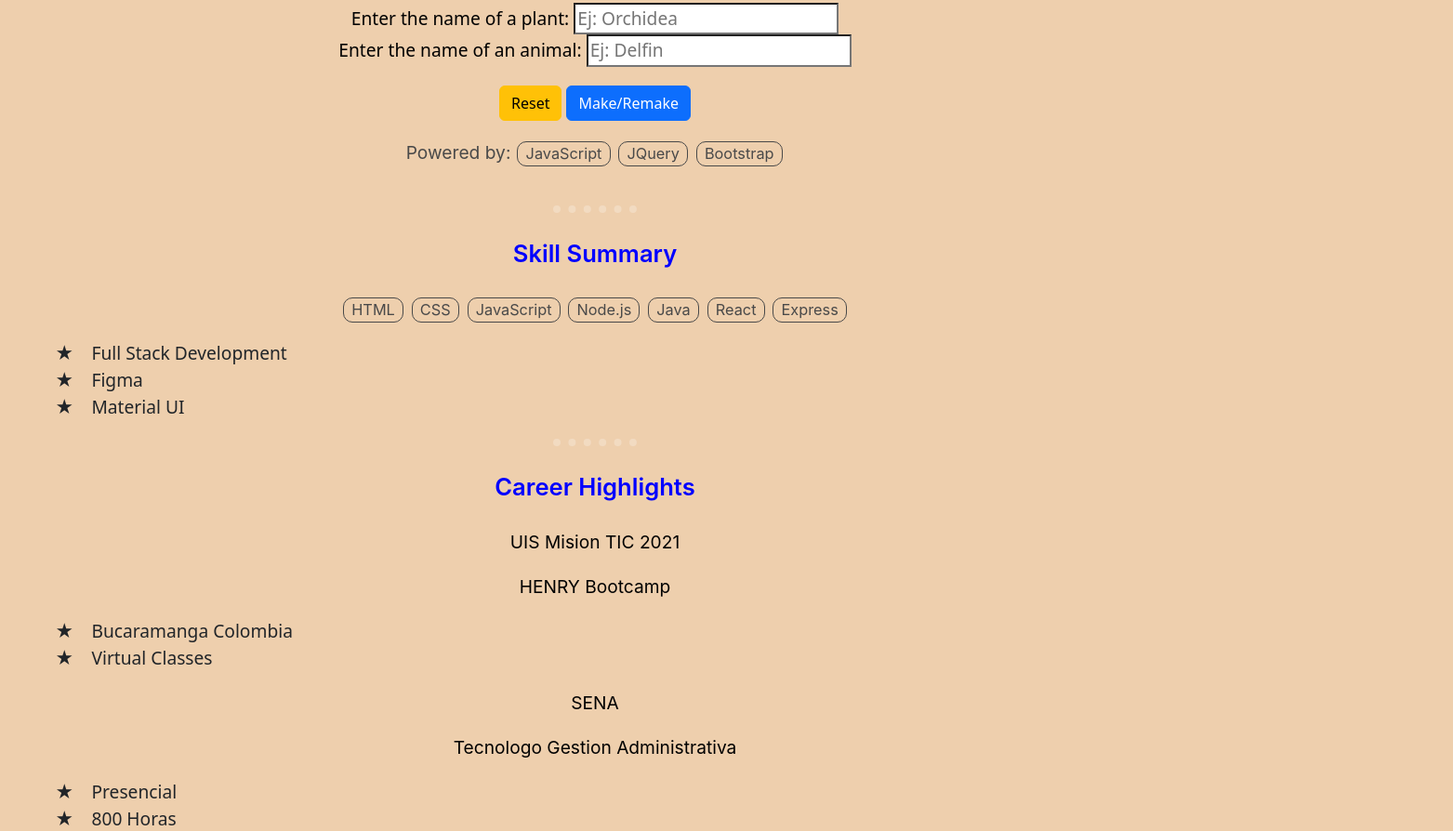
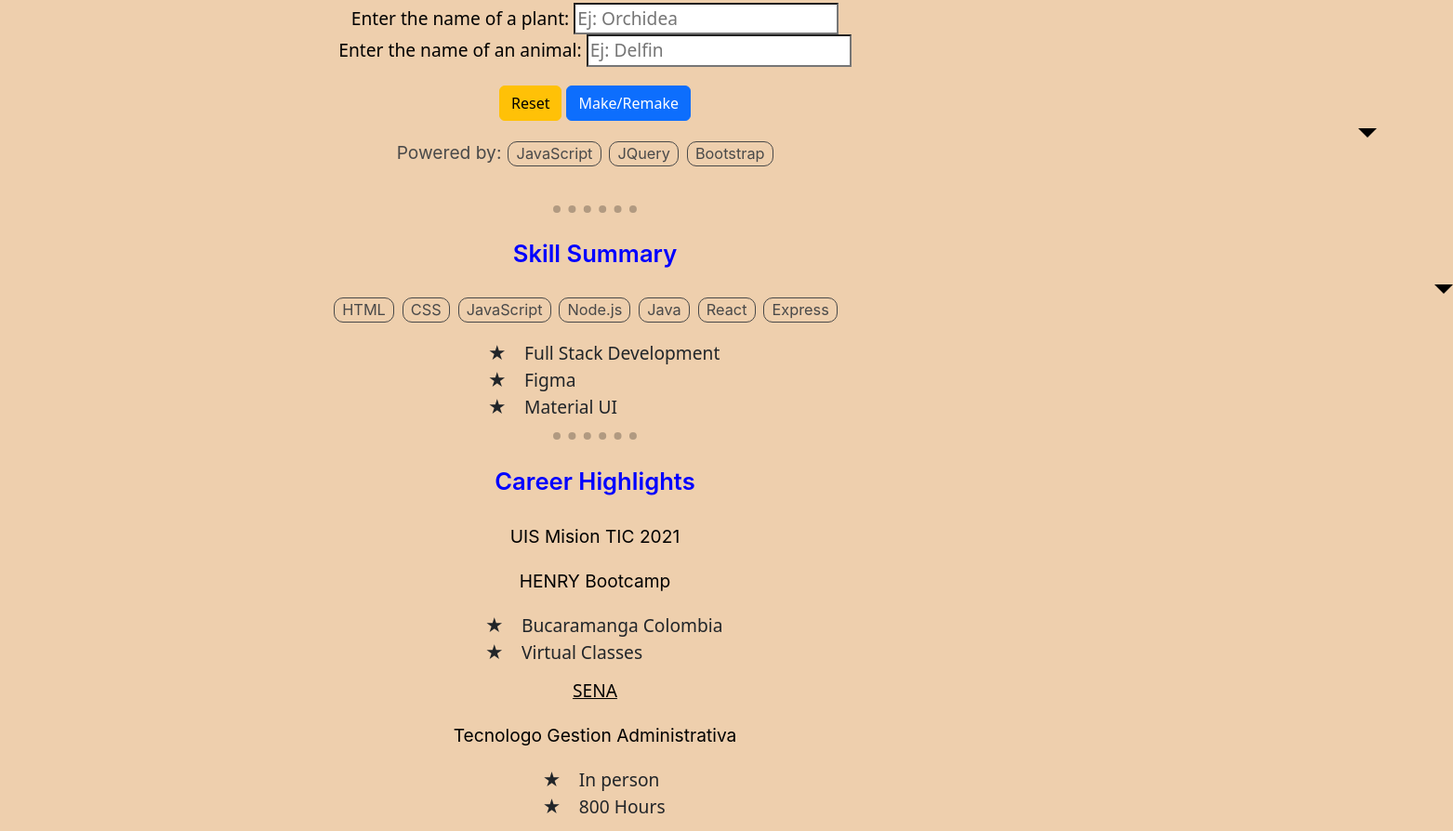
Before and after one commit to edisonprise/testingPortfolio, a plain HTML site: page index.html in a window 1280 px wide. Shown: the part 1906-2800 px from the top of the page at 93% size, 1563 px wide, since content can reach past the window. Drawn offline with nearby package versions, Linux system fonts and the light colour scheme.

Commit message:
some adjustments css

```diff
--- a/css/master.css
+++ b/css/master.css
@@ -44,9 +44,10 @@ p {
     margin-inline-end: 0px;
     font-weight: 400;
     position: relative;
+    box-sizing: border-box;
 }
 
-p1{
+p1 {
     text-align: center;
     font-size: 1.2rem;
     font-family: -apple-system,BlinkMacSystemFont,"Segoe UI",Roboto,"Helvetica Neue",Arial,"Noto Sans",sans-serif,"Apple Color Emoji","Segoe UI Emoji","Segoe UI Symbol","Noto Color Emoji";
@@ -98,7 +99,7 @@ p1::after {
     content: '';
     border: var(--arrow-size) solid transparent;
     border-top-color: black;
-    position:absolute;
+    position: relative;
 }
 
 .page-subtitle{
@@ -171,13 +172,11 @@ ul {
     padding-left: 0in;
     margin-top: 0;
     margin-bottom: 0.8rem;
+    margin-right: auto;
+    margin-left: auto;
     display: inline-block;
     font-size: 1.2rem;
-    margin-block-start: 1em;
-    margin-block-end: 1em;
-    margin-inline-start: 0px;
-    margin-inline-end: 0px;
-    padding-inline-start: 40px;
+    /*  */
 }
 
 .h-100{
@@ -207,7 +206,7 @@ hr{
     font-size: 1.2rem;
     border-top-style: dotted;
     border-top-width: 0.5rem ;
-    border-top-color: #fff;
+    border-top-color: black;
     overflow: visible;
     width: 7%;
 }
--- a/index.html
+++ b/index.html
@@ -103,21 +103,21 @@
         <li>Bucaramanga Colombia</li>
         <li>Virtual Classes</li>
     </ul>
-    <p class="section-subheading">SENA</p>
+    <a class="section-subheading" href="https://www.sena.edu.co/en-us/Pages/default.aspx">SENA</a>
     <p class="section-smallheading">Tecnologo Gestion Administrativa</p>
     <ul>
-        <li>Presencial</li>
-        <li>800 Horas </li>
+        <li>In person</li>
+        <li>800 Hours </li>
     </ul>
     <hr>
     <p class="section-heading">Education</p>
-    <p class="section-subheading">UIS Universidad Industrial de Santander</p>
+    <a class="section-subheading" href="https://uis.edu.co/en/">UIS Universidad Industrial de Santander</a>
     <p class="section-smallheading">SENA</p>
     <p></p>
     <hr>
     <p class="section-heading">Contact</p>
-    <p class="section-subheading">Email: edisonprise@hotmail.com</p>
-    <p class="section-smallheading">Linkedin: Edinson Cespedes</p>
+    <a class="section-subheading" data-tooltip="Tap here to email me" href="mailto:edisonprise@hotmail.com">Email: edisonprise@hotmail.com</a>
+    <a class="section-smallheading" data-tooltip="Tap here to visit my Linkedin page" href="https://www.linkedin.com/in/edinson-cespedes-morales-656895251/">Linkedin: Edinson Cespedes</a>
     </div>
     <hr>
     <img class="img" src="./images/cover.1457307.2400x600.jpg" alt="banner" />
```
